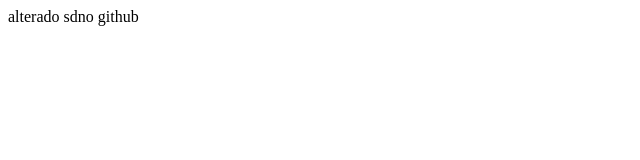
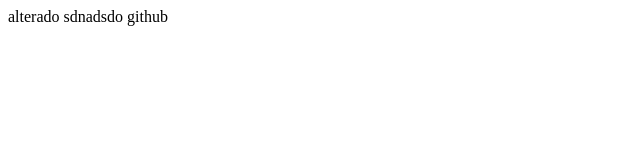
Before and after one commit to Igornove/teste-GitHub-vscode, a plain HTML site: page INDEX.HTML in a window 1280 px wide. Shown: the full height of the page, 0-640 px from the left. Drawn offline with Linux system fonts and the light colour scheme.

Commit message:
Update INDEX.HTML

```diff
--- a/INDEX.HTML
+++ b/INDEX.HTML
@@ -1,3 +1,3 @@
 <HTML:5>
-<p> alterado sdno github</p>
+<p> alterado sdnadsdo github</p>
 </HTML:5>
```
